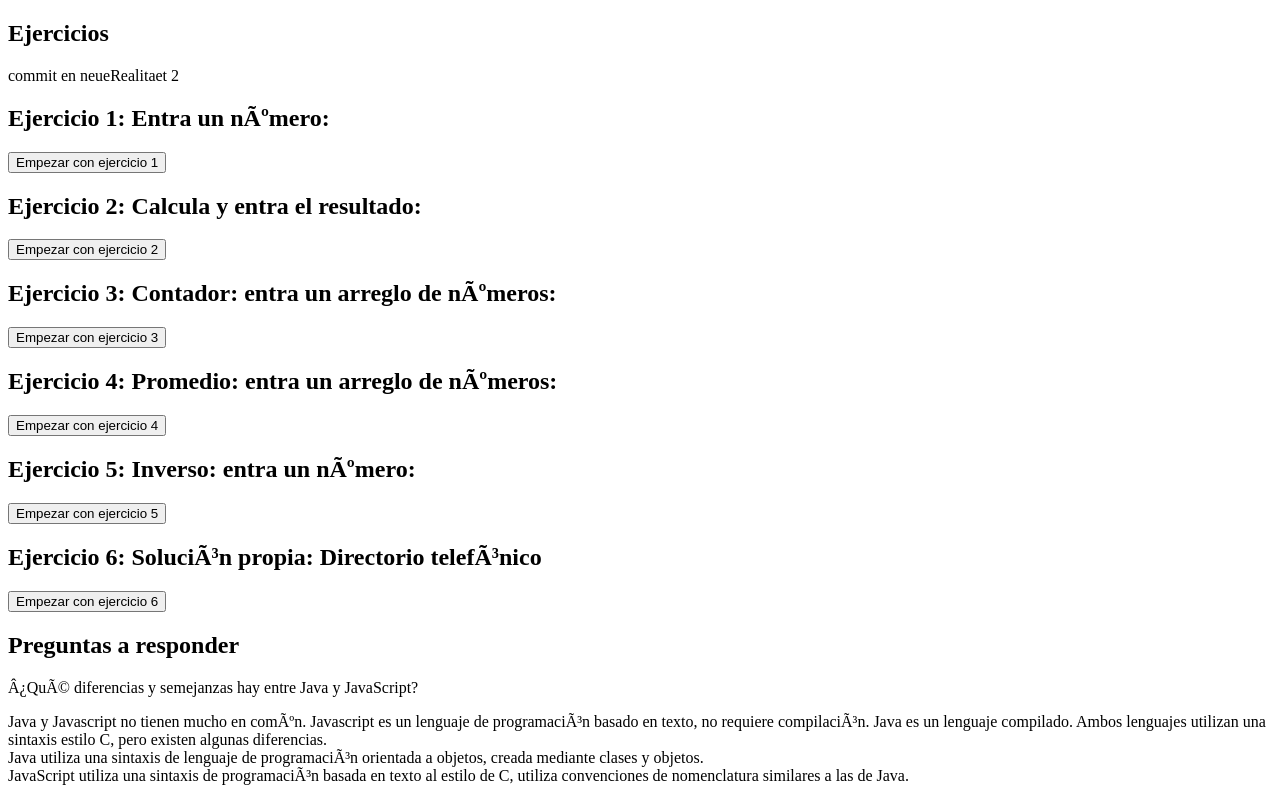
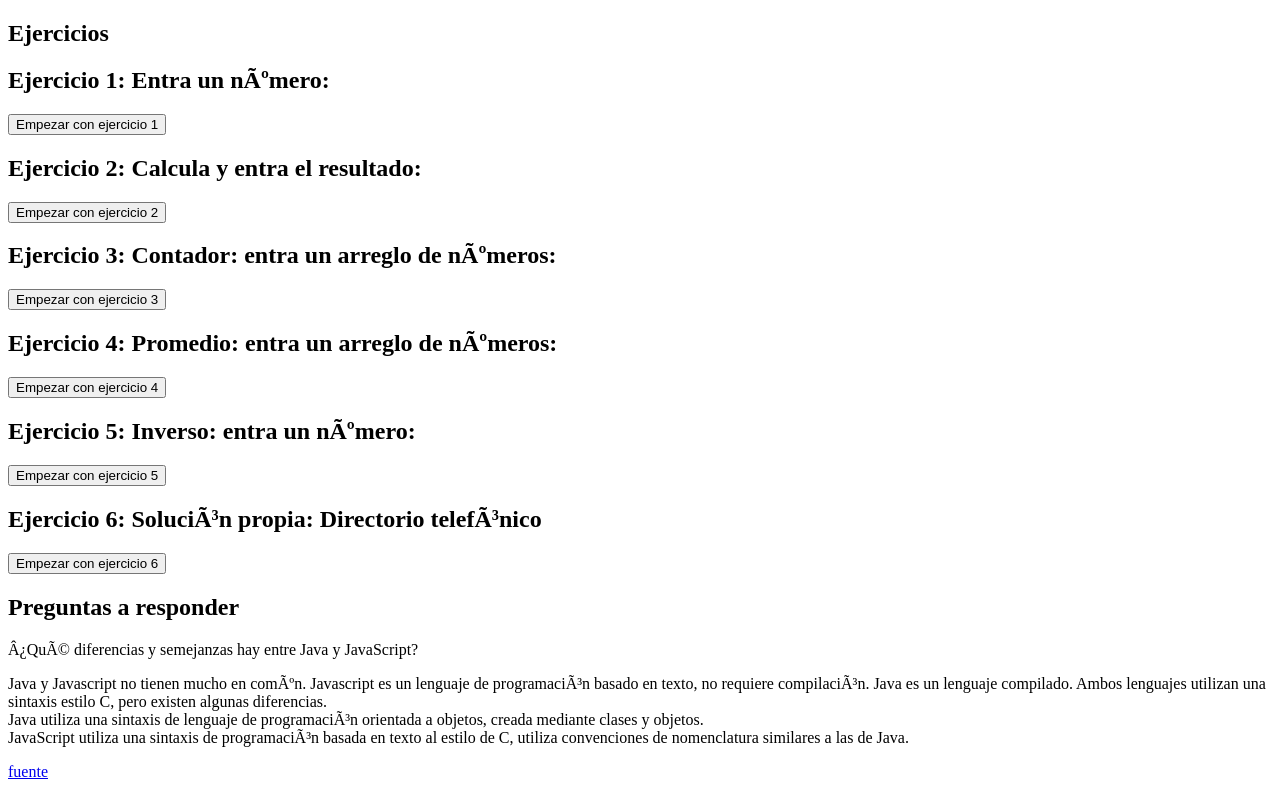
Before and after one commit to EvaRoggenhofer/TC2005B, a plain HTML site: page Laboratorio 1/Laboratorio_4_javascript.html in a window 1280 px wide. Shown: the top 794 px of the page. Drawn offline with Linux system fonts and the light colour scheme.

Commit message:
primer commit en main despues de merge con rama neueRealitaet

```diff
--- a/Laboratorio 1/Laboratorio_4_javascript.html
+++ b/Laboratorio 1/Laboratorio_4_javascript.html
@@ -20,7 +20,6 @@
 
         <h1>Ejercicios</h1>
 
-        <p>commit en neueRealitaet 2</p>
 
         <h2>Ejercicio 1: Entra un número:</h2> <!-- https://stackoverflow.com/questions/37287093/starting-a-javascript-prompt-after-a-button-is-clicked -->
 
```
